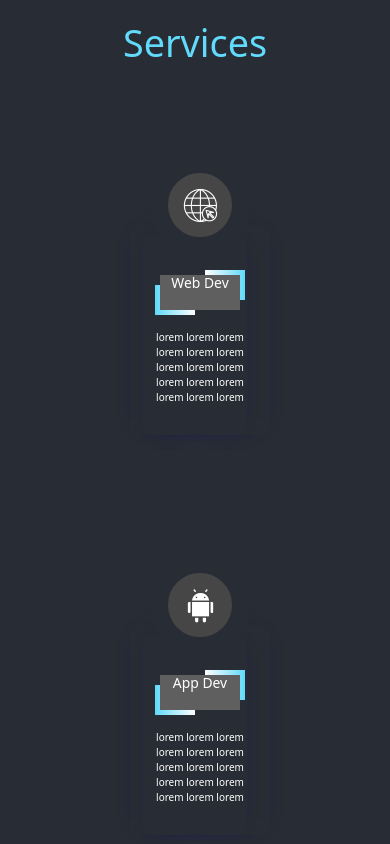
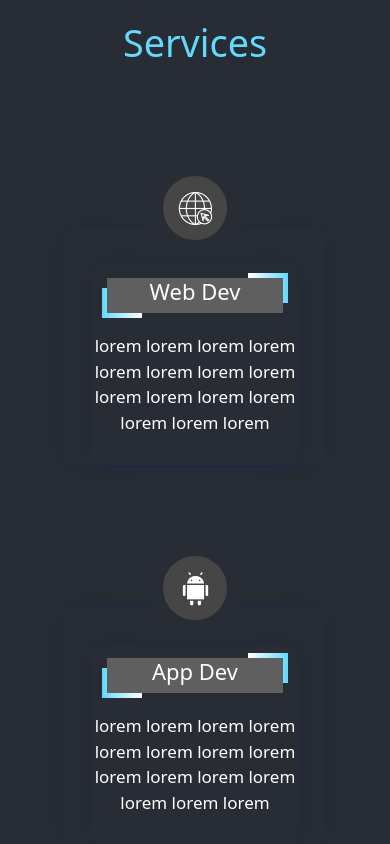
Before and after one commit to pranjay-poddar/webarchsite2021, a React (Create React App) app: page /services in a window 390 px wide. Shown: the top 844 px of the page. Built offline with nearby package versions, Linux system fonts and the light colour scheme.

Commit message:
merged main

```diff
--- a/src/containers/Services.css
+++ b/src/containers/Services.css
@@ -4,6 +4,7 @@
 	display: flex;
 	flex-direction: column;
 	color: white;
+    padding-bottom: 10vh;
 }
 .Services {
     color: #61dafb;
@@ -11,13 +12,14 @@
 
 .Services p{
     color: white;
+    font-size: 1.7rem;
 }
 .service-title{
     font-size: calc(30px + 2vmin);
     margin: 20px;
 }
 .main-card{
-    width: 18rem;
+    width: 30rem;
     min-height: 380px;
     text-align: center;
     position: relative;
@@ -25,7 +27,6 @@
 }
 .service{
     background-color: rgb(255, 255, 255,0);
-
     padding: 30px;
     border-radius: 10px;
     position: absolute;
@@ -33,6 +34,10 @@
     z-index: 2;
     box-shadow: 0 0 20px -15px #030380;
     transition: transform 0.8s;
+}
+
+.service h4 {
+    font-size: 2.2rem;
 }
 .service-logo{
     width: 130px;
@@ -76,6 +81,7 @@
     bottom: -5px;
     z-index: -1;
 }
+
 .shadowOne{
     height:200px;
     width: 80%;
@@ -120,69 +126,24 @@
     opacity: 1;
 }
 @media (max-width:576px){
+    .main-card{
+        width: 26rem;
 
-    .service-title{
-        font-size: calc(30px + 2vmin);
-        margin: 20px;
-    }
-    .main-card{
-        width: 13rem;
-        margin: 50px 0;
-        min-height: 300px;
-        text-align: center;
-        position: relative;
-        cursor:pointer;
     }
     .service{
-        background-color: rgb(255, 255, 255,0);
         padding: 20px;
         border-radius: 10px;
-        position: absolute;
-        bottom: 0;
         z-index: 2;
-        box-shadow: 0 0 20px -15px #030380;
-        transition: transform 0.8s;
     }
+
     .service-logo{
         width: 100px;
         height: 100px;
         border-radius: 50%;
-        margin:-90px auto 0;
-        background: rgb(70, 70, 70);
-        border: 18px solid #282c34;
-        transition: transform 1s;
     }
     .service-logo img{
         width: 35px;
         height: 35px;
         margin-top: 15px;
     }
-    .service h4{
-        height: 35px;
-        width: 80%;
-        background: rgb(95, 95, 95);
-        color: white;
-        margin:20px auto;
-        position: relative;
-    }
-    .service h4::after{
-        content: "";
-        width: 40px;
-        height: 30px;
-        background: linear-gradient(to right,#fff,#61dafb);
-        position: absolute;
-        right:-5px;
-        top: -5px;
-        z-index: -1;
-    }
-    .service h4::before{
-        content: "";
-        width: 40px;
-        height: 30px;
-        background: linear-gradient(to right,#61dafb,#fff);
-        position: absolute;
-        left:-5px;
-        bottom: -5px;
-        z-index: -1;
-    }
 }
--- a/src/index.css
+++ b/src/index.css
@@ -10,7 +10,7 @@
   --light-theme-blue: #007bff;
   --bg-plain: #161625;
   --bg-grad: linear-gradient(to left, #2C3551, #161625);
-  --font: 'Source Code Pro', monospace;
+  --font: 'Source Code Pro';
   --section-font: 'Teko', sans-serif;
 }
 
```
